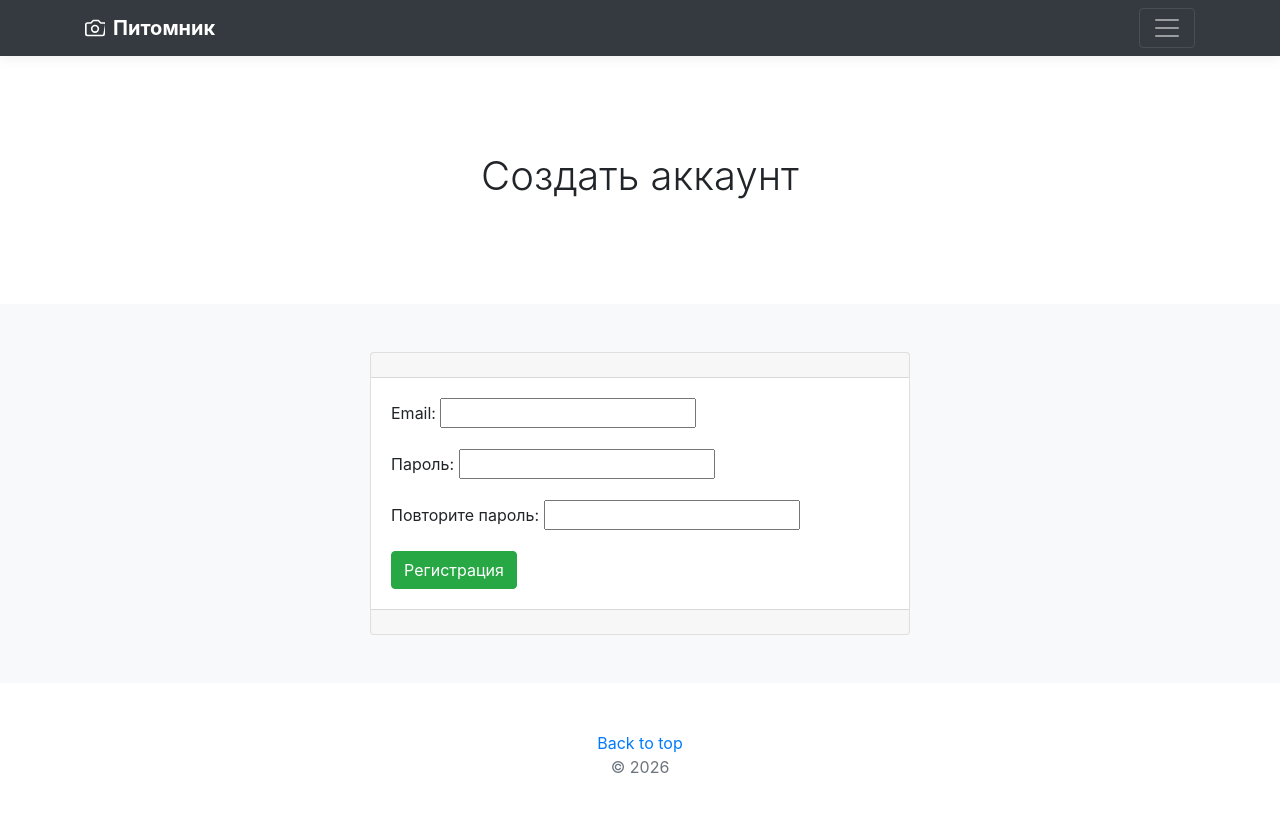
After one commit to Yura123410/frameworkDZCBV, a Django app: page /users/register/ in a window 1280 px wide. The commit adds this page. Run offline with Django 5.2, Linux system fonts and the light colour scheme; some libraries are stand-ins or nearby versions.

Commit message:
- Добавлен полный функционал регистрации пользователя

```diff
--- a/config/urls.py
+++ b/config/urls.py
@@ -24,4 +24,5 @@ from django.conf.urls.static import static
 urlpatterns = [
     path('admin/', admin.site.urls),
     path('', include('dogs.urls', namespace='dogs')),
+    path('users/', include('users.urls', namespace='users')),
 ] + static(settings.MEDIA_URL, document_root=settings.MEDIA_ROOT)
--- a/dogs/templates/dogs/base.html
+++ b/dogs/templates/dogs/base.html
@@ -27,6 +27,7 @@
                         <li><a href="{% url 'dogs:breeds' %}" class="text-white">Породы</a></li>
                         <li><a href="{% url 'dogs:dogs_list' %}" class="text-white">Собаки</a></li>
                         <li><a href="{% url 'dogs:dog_create' %}" class="text-white">Добавить собаку</a></li>
+                        <li><a href="{% url 'users:user_register' %}" class="text-white">Регистрация</a></li>
                     </ul>
                 </div>
             </div>
--- a/users/admin.py
+++ b/users/admin.py
@@ -3,5 +3,5 @@ from users.models import User
 
 @admin.register(User)
 class UserAdmin(admin.ModelAdmin):
-    list_display = ('pk', 'last_name', 'first_name')
+    list_display = ('pk', 'email', 'last_name', 'first_name')
     list_filter = ('last_name', )
--- /dev/null
+++ b/users/forms.py
@@ -0,0 +1,18 @@
+from django import forms
+
+from users.models import User
+
+class UserRegisterForm(forms.ModelForm):
+    password = forms.CharField(label='Пароль', widget=forms.PasswordInput)
+    password2 = forms.CharField(label='Повторите пароль' , widget=forms.PasswordInput)
+
+    class Meta:
+        model = User
+        fields = ('email',)
+
+    def clean_password2(self):
+        cd = self.cleaned_data
+        print(cd)
+        if cd['password'] != cd['password']:
+            raise forms.ValidationError('Ошибка! Пароли не совпадают!')
+        return cd['password2']
--- /dev/null
+++ b/users/templates/users/user_register.html
@@ -0,0 +1,21 @@
+{% extends 'dogs/base.html' %}
+{% block content %}
+
+<div class="row">
+    <div class="col-3"></div>
+    <div class="col-6">
+        <div class="card">
+            <div class="card-header"></div>
+            <div class="card-body">
+                <form method="post" enctype="multipart/form-data">
+                    {% csrf_token %}
+                    {{ form.as_p }}
+                    <button type="submit" class="btn btn-success">Регистрация</button>
+                </form>
+            </div>
+            <div class="card-footer"></div>
+        </div>
+    </div>
+</div>
+
+{% endblock %}
--- /dev/null
+++ b/users/urls.py
@@ -0,0 +1,10 @@
+from django.urls import path
+
+from users.apps import UsersConfig
+from users.views import user_register_view
+
+app_name = UsersConfig.name
+
+urlpatterns = [
+    path('register/', user_register_view, name='user_register'),
+]
--- a/users/views.py
+++ b/users/views.py
@@ -1,3 +1,21 @@
 from django.shortcuts import render
+from django.urls.base import reverse
+from django.http import HttpResponseRedirect
 
-# Create your views here.
+from users.forms import UserRegisterForm
+
+def user_register_view(request):
+    if request.method == 'POST':
+        form = UserRegisterForm(request.POST)
+        if form.is_valid():
+            new_user = form.save()
+            print(new_user)
+            print(form.cleaned_data['password'])
+            new_user.set_password(form.cleaned_data['password'])
+            new_user.save()
+            return HttpResponseRedirect(reverse('dogs:index'))
+    context = {
+        'title': 'Создать аккаунт',
+        'form': UserRegisterForm
+    }
+    return render(request, 'users/user_register.html', context=context)
```
Also changed, not shown: media/dogs/square_1280_1f22103e8460f78adfbab7a100c558c6.jpg (added).
